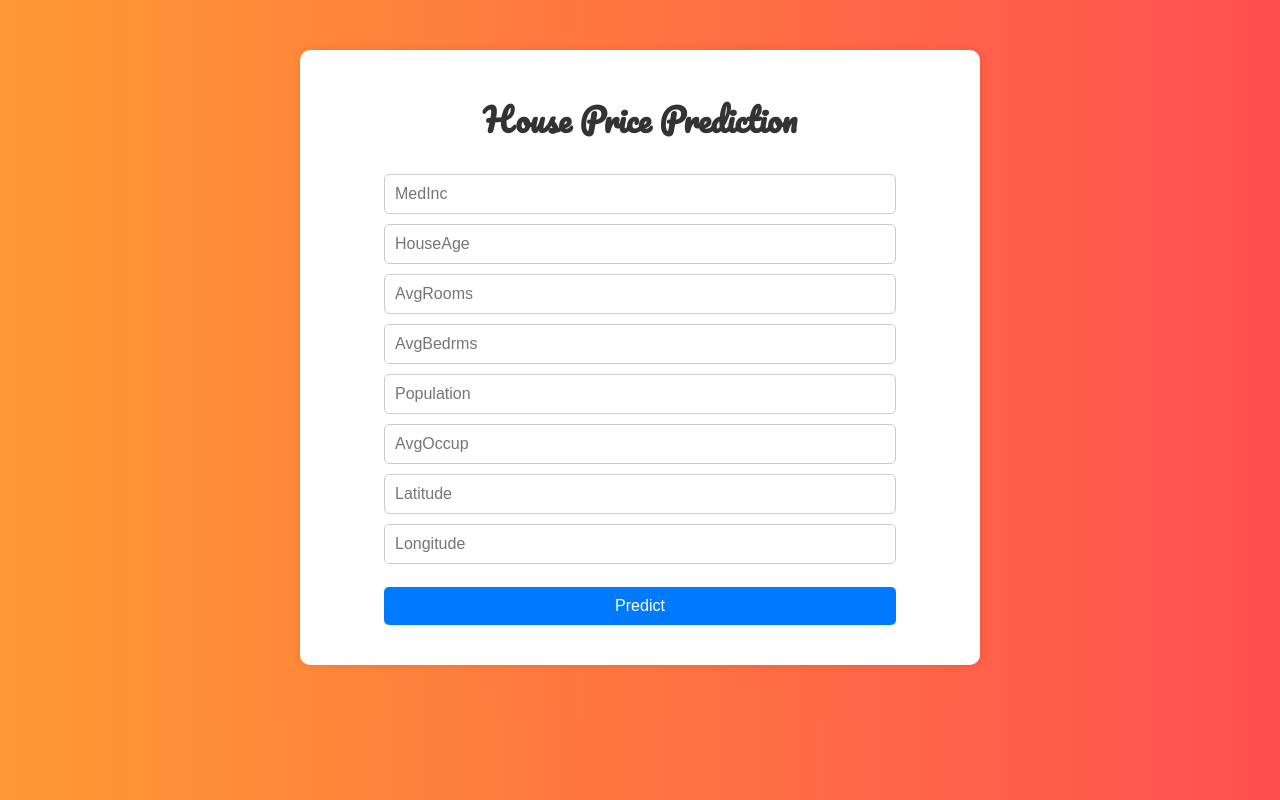
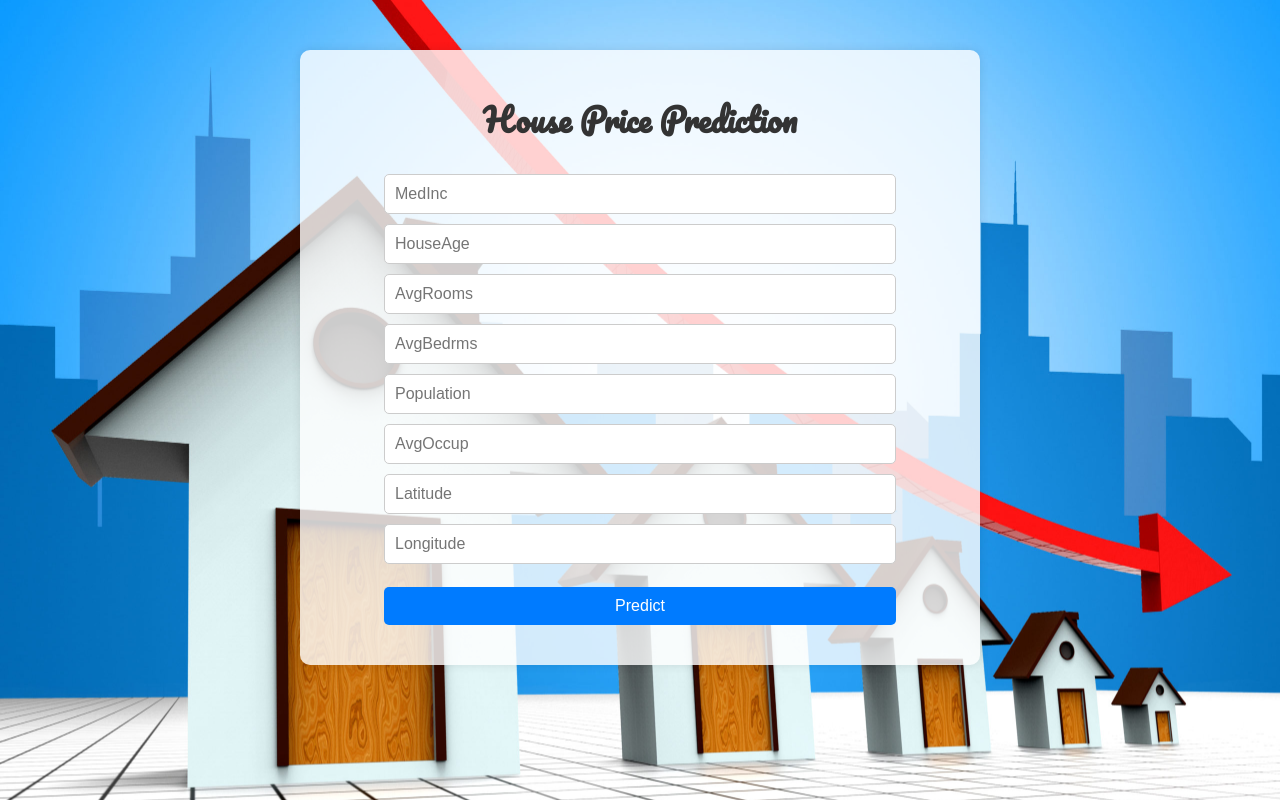
Before and after one commit to farhanfist10/housePricePrediction, a Flask app: page / in a window 1280 px wide. Run offline with Flask 3, Linux system fonts and the light colour scheme; parts of the project's set-up code (start-up, migrations or seed data) failed here and were passed over.

Commit message:
Fifth commit

```diff
--- a/templates/home.html
+++ b/templates/home.html
@@ -11,17 +11,19 @@
     <style>
         body {
             font-family: 'Arimo', sans-serif;
-            background-color: #f0f0f0;
-            background-image: linear-gradient(to right, #ff9933, #ff5050);
             margin: 0;
             padding: 0;
+            background-image: url('/static/images/img.jpg');
+            background-size: cover;
+            background-position: center;
+            background-repeat: no-repeat;
         }
 
         .container {
             width: 50%;
             margin: 50px auto;
             padding: 20px;
-            background-color: #fff;
+            background-color: rgba(255, 255, 255, 0.8);
             border-radius: 10px;
             box-shadow: 0 0 10px rgba(0, 0, 0, 0.1);
             text-align: center;
@@ -72,8 +74,6 @@
 <body>
     <div class="container">
         <h1>House Price Prediction</h1>
-
-        <!-- Main Input For Receiving Query to our ML -->
         <form action="{{ url_for('predict') }}" method="post">
             <input type="text" name="CRIM" placeholder="MedInc" required="required" /><br>
             <input type="text" name="ZN" placeholder="HouseAge" required="required" /><br>
@@ -88,9 +88,6 @@
             <button type="submit">Predict</button>
         </form>
 
-
-
-
         <div class="prediction-text">
             {{ prediction_text }}
         </div>
```
Also changed, not shown: static/images/img.jpg (added).
